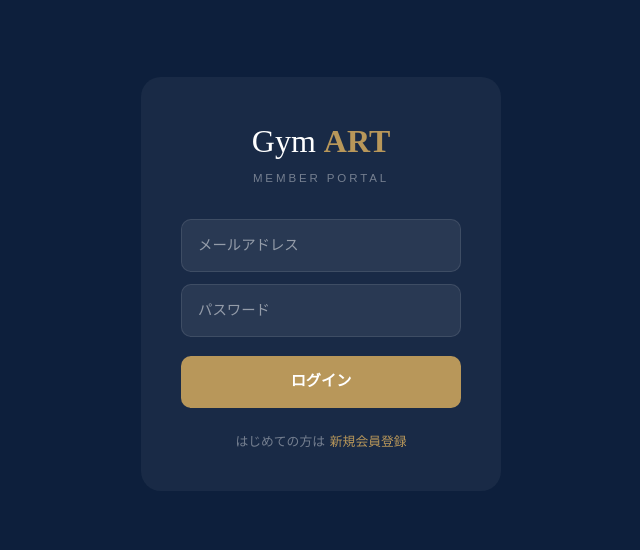
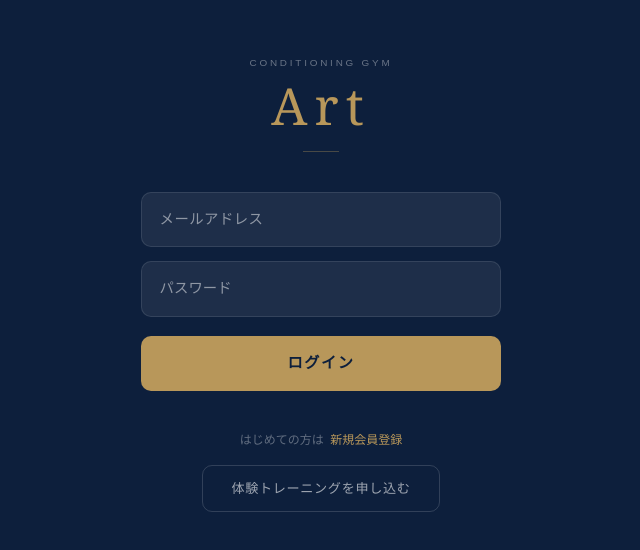
Before and after one commit to ConditioningGymArt/gym-art, a Next.js app: page / in a window 1280 px wide. Shown: the part 116-666 px from the top of the page, without its empty margins (319-959 px from the left). Built offline with nearby package versions, Linux system fonts and the light colour scheme; no server answers.

Commit message:
redesign: login page with Conditioning Gym Art branding

```diff
--- a/app/page.tsx
+++ b/app/page.tsx
@@ -26,25 +26,24 @@ export default function Home() {
   if (loggedIn) {
     return (
       <main style={{minHeight:'100vh',background:'#f2f2f0'}}>
-        <div style={{background:'#0d1f3c',padding:'2rem 1.5rem',textAlign:'center'}}>
-          <div style={{fontFamily:'serif',fontSize:'1.8rem',color:'white',marginBottom:'0.3rem'}}>
-            Gym <span style={{color:'#b8975a',fontWeight:'700'}}>ART</span>
-          </div>
-          <div style={{color:'rgba(255,255,255,0.5)',fontSize:'0.8rem',letterSpacing:'0.2em'}}>CONDITIONING GYM</div>
+        <div style={{background:'#0d1f3c',padding:'1.5rem',textAlign:'center',paddingTop:'3rem',paddingBottom:'2rem'}}>
+          <div style={{fontSize:'0.65rem',color:'rgba(255,255,255,0.45)',letterSpacing:'0.25em',textTransform:'uppercase',marginBottom:'0.4rem'}}>Conditioning Gym</div>
+          <div style={{fontFamily:'Georgia,serif',fontSize:'2.8rem',color:'#b8975a',fontWeight:'400',letterSpacing:'0.12em'}}>Art</div>
+          <div style={{width:'40px',height:'1px',background:'rgba(184,151,90,0.4)',margin:'1rem auto 0'}}></div>
         </div>
-        <div style={{maxWidth:'400px',margin:'2rem auto',padding:'0 1.5rem',display:'flex',flexDirection:'column',gap:'1rem'}}>
-          <a href="/booking" style={{display:'block',background:'#b8975a',color:'white',padding:'1.2rem',borderRadius:'14px',textAlign:'center',textDecoration:'none',fontWeight:'700',fontSize:'1rem'}}>
+        <div style={{maxWidth:'400px',margin:'2rem auto',padding:'0 1.5rem',display:'flex',flexDirection:'column',gap:'0.9rem'}}>
+          <a href="/booking" style={{display:'block',background:'#b8975a',color:'white',padding:'1.2rem',borderRadius:'14px',textAlign:'center',textDecoration:'none',fontWeight:'700',fontSize:'0.95rem',letterSpacing:'0.05em'}}>
             📅 予約する
           </a>
-          <a href="/mypage" style={{display:'block',background:'white',color:'#0d1f3c',padding:'1.2rem',borderRadius:'14px',textAlign:'center',textDecoration:'none',fontWeight:'700',fontSize:'1rem',border:'1px solid #e0e0e0'}}>
-            📋 予約履歴
+          <a href="/mypage" style={{display:'block',background:'white',color:'#0d1f3c',padding:'1.2rem',borderRadius:'14px',textAlign:'center',textDecoration:'none',fontWeight:'700',fontSize:'0.95rem',border:'1px solid #e8e8e6',letterSpacing:'0.05em'}}>
+            📋 マイページ
           </a>
           {isTrainer && (
-            <a href="/trainer" style={{display:'block',background:'#0d1f3c',color:'white',padding:'1.2rem',borderRadius:'14px',textAlign:'center',textDecoration:'none',fontWeight:'700',fontSize:'1rem'}}>
+            <a href="/trainer" style={{display:'block',background:'#0d1f3c',color:'white',padding:'1.2rem',borderRadius:'14px',textAlign:'center',textDecoration:'none',fontWeight:'700',fontSize:'0.95rem',letterSpacing:'0.05em'}}>
               🏋️ 管理画面
             </a>
           )}
-          <button onClick={()=>{supabase.auth.signOut();setLoggedIn(false);}} style={{background:'none',border:'1px solid #d0d0d0',color:'#8a8a9a',padding:'0.8rem',borderRadius:'10px',cursor:'pointer',fontSize:'0.85rem'}}>
+          <button onClick={()=>{supabase.auth.signOut();setLoggedIn(false);}} style={{background:'none',border:'1px solid #d8d8d5',color:'#8a8a9a',padding:'0.8rem',borderRadius:'10px',cursor:'pointer',fontSize:'0.82rem',marginTop:'0.5rem'}}>
             ログアウト
           </button>
         </div>
@@ -53,29 +52,33 @@ export default function Home() {
   }
 
   return (
-    <main style={{minHeight:'100vh',display:'flex',alignItems:'center',justifyContent:'center',background:'#0d1f3c'}}>
-      <div style={{background:'rgba(255,255,255,0.05)',padding:'2.5rem',borderRadius:'20px',width:'100%',maxWidth:'360px',margin:'1rem'}}>
-        <div style={{textAlign:'center',marginBottom:'2rem'}}>
-          <div style={{fontFamily:'serif',fontSize:'2rem',color:'white',marginBottom:'0.3rem'}}>
-            Gym <span style={{color:'#b8975a',fontWeight:'700'}}>ART</span>
-          </div>
-          <div style={{color:'rgba(255,255,255,0.4)',fontSize:'0.72rem',letterSpacing:'0.25em'}}>MEMBER PORTAL</div>
+    <main style={{minHeight:'100vh',display:'flex',alignItems:'center',justifyContent:'center',background:'#0d1f3c',padding:'1rem'}}>
+      <div style={{width:'100%',maxWidth:'360px',display:'flex',flexDirection:'column',alignItems:'center',gap:'2.5rem'}}>
+        <div style={{textAlign:'center'}}>
+          <div style={{fontSize:'0.62rem',color:'rgba(255,255,255,0.38)',letterSpacing:'0.28em',textTransform:'uppercase',marginBottom:'0.6rem'}}>Conditioning Gym</div>
+          <div style={{fontFamily:'Georgia,serif',fontSize:'3.2rem',color:'#b8975a',fontWeight:'400',letterSpacing:'0.14em',lineHeight:'1'}}>Art</div>
+          <div style={{width:'36px',height:'1px',background:'rgba(184,151,90,0.35)',margin:'1.2rem auto 0'}}></div>
         </div>
-        <div style={{display:'flex',flexDirection:'column',gap:'0.8rem'}}>
+        <div style={{width:'100%',display:'flex',flexDirection:'column',gap:'0.9rem'}}>
           <input type="email" placeholder="メールアドレス" value={email} onChange={e=>setEmail(e.target.value)}
-            style={{padding:'0.9rem 1rem',borderRadius:'10px',border:'1px solid rgba(255,255,255,0.1)',background:'rgba(255,255,255,0.07)',color:'white',fontSize:'0.9rem',outline:'none'}}/>
+            style={{padding:'1rem 1.1rem',borderRadius:'10px',border:'1px solid rgba(255,255,255,0.1)',background:'rgba(255,255,255,0.07)',color:'white',fontSize:'0.9rem',outline:'none',letterSpacing:'0.03em'}}/>
           <input type="password" placeholder="パスワード" value={password} onChange={e=>setPassword(e.target.value)}
-            style={{padding:'0.9rem 1rem',borderRadius:'10px',border:'1px solid rgba(255,255,255,0.1)',background:'rgba(255,255,255,0.07)',color:'white',fontSize:'0.9rem',outline:'none'}}/>
+            style={{padding:'1rem 1.1rem',borderRadius:'10px',border:'1px solid rgba(255,255,255,0.1)',background:'rgba(255,255,255,0.07)',color:'white',fontSize:'0.9rem',outline:'none'}}/>
           <button onClick={handleLogin} disabled={loading}
-            style={{padding:'0.9rem',borderRadius:'10px',border:'none',background:'#b8975a',color:'white',fontWeight:'700',fontSize:'0.95rem',cursor:'pointer',marginTop:'0.4rem'}}>
+            style={{padding:'1rem',borderRadius:'10px',border:'none',background:'#b8975a',color:'#0d1f3c',fontWeight:'700',fontSize:'0.95rem',cursor:'pointer',marginTop:'0.3rem',letterSpacing:'0.1em'}}>
             {loading?'ログイン中...':'ログイン'}
           </button>
         </div>
-        {message&&<p style={{marginTop:'1rem',textAlign:'center',color:'#e74c3c',fontSize:'0.82rem'}}>{message}</p>}
-        <p style={{marginTop:'1.5rem',textAlign:'center',fontSize:'0.8rem',color:'rgba(255,255,255,0.4)'}}>
-          はじめての方は
-          <a href="/register" style={{color:'#b8975a',marginLeft:'0.3rem'}}>新規会員登録</a>
-        </p>
+        {message&&<p style={{textAlign:'center',color:'#e74c3c',fontSize:'0.82rem'}}>{message}</p>}
+        <div style={{textAlign:'center'}}>
+          <p style={{fontSize:'0.75rem',color:'rgba(255,255,255,0.35)',marginBottom:'1rem'}}>
+            はじめての方は
+            <a href="/register" style={{color:'#b8975a',marginLeft:'0.4rem',textDecoration:'none'}}>新規会員登録</a>
+          </p>
+          <a href="/register" style={{display:'inline-block',padding:'0.8rem 1.8rem',borderRadius:'10px',border:'1px solid rgba(255,255,255,0.15)',color:'rgba(255,255,255,0.6)',fontSize:'0.82rem',textDecoration:'none',letterSpacing:'0.05em'}}>
+            体験トレーニングを申し込む
+          </a>
+        </div>
       </div>
     </main>
   );
```
